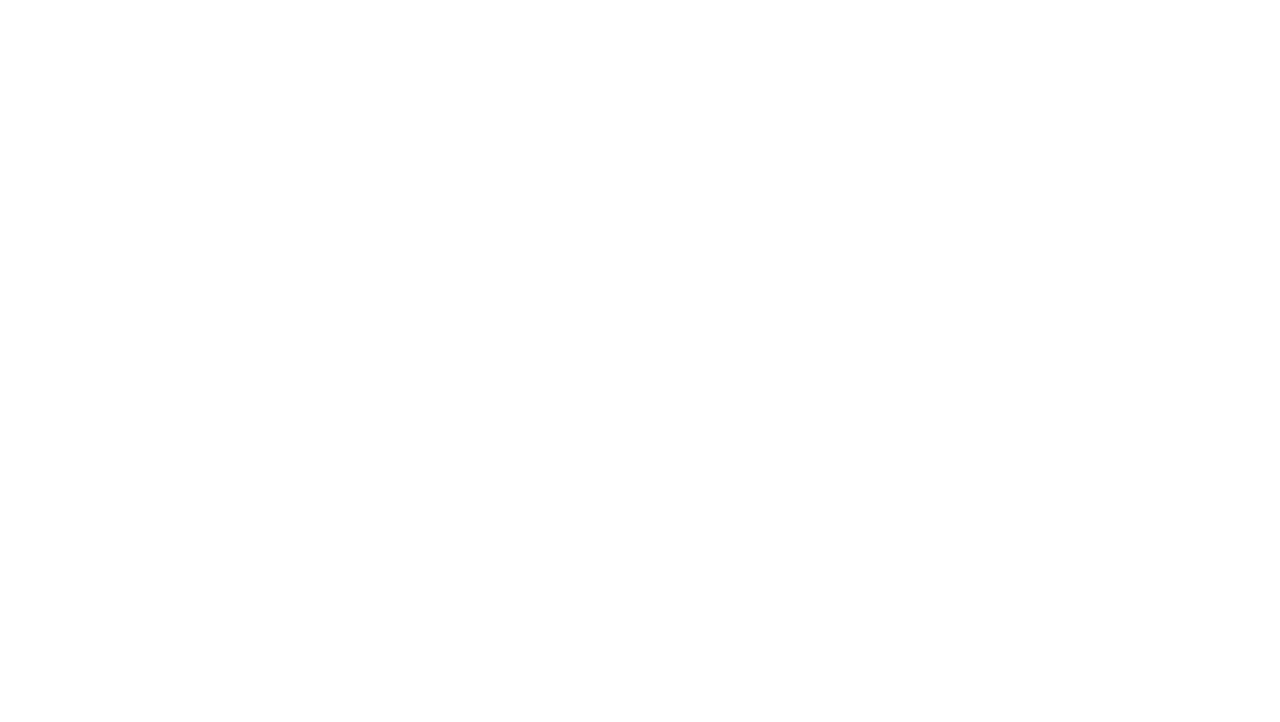
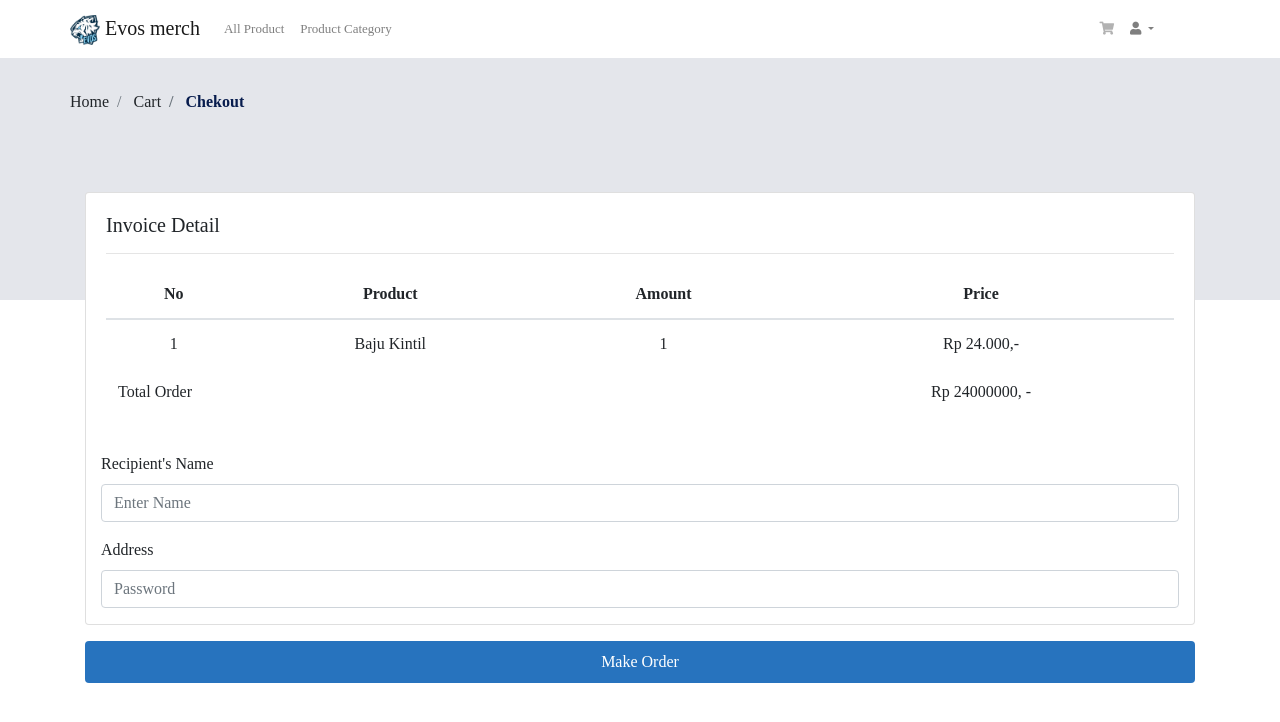
Before and after one commit to renauldie/slicing-merch, a plain HTML site: page chekout.html in a window 1280 px wide. Drawn offline with Linux system fonts and the light colour scheme.

Commit message:
halaman chekout sama success

```diff
--- a/chekout.html
+++ b/chekout.html
@@ -0,0 +1,148 @@
+<!DOCTYPE html>
+<html lang="en">
+
+  <head>
+    <meta charset="UTF-8" />
+    <meta name="viewport" content="width=device-width, initial-scale=1.0" />
+    <title>Evos Merch</title>
+    <link rel="stylesheet" href="frontend/libraries/bootstrap/css/bootstrap.css" />
+    <link rel="stylesheet" href="frontend/libraries/fontawesome/css/all.css" />
+    <link rel="stylesheet" href="frontend/libraries/fontawesome/css/fontawesome.css" />
+    <link rel="stylesheet" href="frontend/libraries/fontawesome/css/brands.css" />
+    <link rel="stylesheet" href="frontend/libraries/fontawesome/css/solid.css" />
+    <link rel="stylesheet" href="frontend/style/style.css" />
+  </head>
+
+  <body>
+    <!-- Navbar -->
+    <nav class="navbar navbar-light bg-white navbar-expand">
+      <div class="container">
+        <a class="navbar-brand" href="index.html">
+          <img src="frontend/images/logo.png" width="30" height="30" alt="" />
+          Evos merch
+        </a>
+
+        <ul class="navbar-nav">
+          <li>
+            <a href="product.html" class="nav-link">
+              All Product
+            </a>
+          </li>
+        </ul>
+
+        <ul class="navbar-nav">
+          <li>
+            <a href="#" class="nav-link">
+              Product Category
+            </a>
+          </li>
+        </ul>
+
+        <div class="navbar-nav ml-auto">
+          <ul class="navbar-nav mr-5">
+
+            <li class="nav-item">
+              <a class="nav-link disabled" href="#">
+                <i class="fa fa-shopping-cart"></i>
+              </a>
+            </li>
+
+            <li class="nav-item dropdown">
+              <a class="nav-link dropdown-toggle" href="#" id="navbarDropdown" role="button" data-toggle="dropdown"
+                aria-haspopup="true" aria-expanded="false">
+                <i class="fa fa-user"></i>
+              </a>
+              <div class="dropdown-menu dropdown-menu-right position-absolute" aria-labelledby="navbarDropdown">
+                <a class="dropdown-item" href="#">Profile</a>
+                <a class="dropdown-item" href="#">Transaction History</a>
+                <div class="dropdown-divider"></div>
+                <a class="dropdown-item" href="#">Login</a>
+              </div>
+            </li>
+          </ul>
+        </div>
+      </div>
+    </nav>
+    <!-- End Navbar -->
+
+    <main>
+      <section class="section-chekout-header"></section>
+      <section class="section-chekout-detail">
+        <div class="container">
+          <div class="row">
+            <div class="col p-0 pl-3 pl-lg-0">
+              <nav aria-label="breadcrumb">
+                <ol class="breadcrumb">
+                  <li class="breadcrumb-item" aria-current="page">
+                    Home
+                  </li>
+                  <li class="breadcrumb-item" aria-current="page">
+                    Cart
+                  </li>
+                  <li class="breadcrumb-item active" aria-current="page">
+                    Chekout
+                  </li>
+                </ol>
+              </nav>
+            </div>
+          </div>
+          <div class="row">
+            <div class="col-md-12 col-xl-12">
+              <div class="card mt-5">
+                <div class="card-body card-details">
+                  <h2>Invoice Detail</h2>
+                  <hr />
+                  <table class="table text-center table-borderless">
+                    <div class="table-responsive">
+                      <thead>
+                        <tr>
+                          <th>No</th>
+                          <th>Product</th>
+                          <th>Amount</th>
+                          <th>Price</th>
+                        </tr>
+                      </thead>
+                      <tbody>
+                        <tr>
+                          <td>1</td>
+                          <td>Baju Kintil</td>
+                          <td>1</td>
+                          <td>Rp 24.000,-</td>
+                        </tr>
+                        <tr>
+                          <td colspan="3" class="text-left">Total Order</td>
+                          <td class="text-center">Rp 24000000, -</td>
+                        </tr>
+                      </tbody>
+                    </div>
+                  </table>
+                </div>
+
+                <form class="container-fluid">
+                  <div class="form-group">
+                    <label for="exampleInputEmail1">Recipient's Name</label>
+                    <input type="recippient" class="form-control" placeholder="Enter Name">
+                  </div>
+                  <div class="form-group">
+                    <label for="exampleInputPassword1">Address</label>
+                    <input type="address" class="form-control" id="exampleInputPassword1" placeholder="Password">
+                  </div>
+                </form>
+              </div>
+
+              <div class="join-container">
+                <a href="" class="btn btn-block btn-chekout mt-3 py-2">Make Order</a>
+              </div>
+            </div>
+
+          </div>
+        </div>
+      </section>
+    </main>
+
+    <script src="frontend/libraries/jquery/jquery-3.4.1.min.js"></script>
+    <script src="frontend/libraries/bootstrap/js/bootstrap.js"></script>
+    <script src="frontend/script/main.js"></script>
+  </body>
+
+</html>
--- a/frontend/style/style.scss
+++ b/frontend/style/style.scss
@@ -29,6 +29,15 @@ nav {
   background-color: #b4b4b4;
   color: rgb(28, 61, 119);
   border: 0;
+}
+
+.table-borderless {
+  th {
+    border: none;
+  }
+  td {
+    border: none;
+  }
 }
 
 header {
@@ -374,3 +383,104 @@ header {
     }
   }
 }
+
+//chekout
+
+.section-chekout-header {
+  min-height: 310px;
+  background: #e4e6eb;
+  margin-top: -68px;
+}
+
+.section-chekout-detail {
+  margin-top: -210px;
+  min-height: 100vh;
+
+  .breadcrumb {
+    background-color: transparent;
+    padding: 0;
+    margin-bottom: 30px;
+  }
+
+  .breadcrumb-item {
+    &.active {
+      font-weight: bold;
+      color: #071c4d;
+    }
+  }
+
+  .card-details {
+    .product-information {
+      th {
+        font-weight: 300;
+        font-size: 18px;
+        color: #071c4d;
+      }
+
+      td {
+        font-weight: 300;
+        font-size: 18px;
+        color: #b1b1b1;
+      }
+
+      .text-blue {
+        color: #071c4d;
+        font-weight: bold;
+      }
+    }
+
+    h1 {
+      font-size: 26px;
+    }
+
+    h2 {
+      font-size: 20px;
+    }
+
+    p {
+      font-size: 18px;
+      color: #b1b1b1;
+    }
+  }
+  .btn-chekout {
+    background-color: #2773be;
+    color: #fff;
+
+    &:hover {
+      background-color: #1f568d;
+    }
+  }
+}
+
+//success
+
+.section-success {
+  height: 90vh;
+
+  img {
+    max-width: 400px;
+  }
+
+  h1 {
+    font-weight: 600;
+    font-size: 26px;
+    color: #071c4d;
+  }
+
+  p {
+    font-weight: 300;
+    font-size: 18px;
+    color: #b1b1b1;
+  }
+
+  .btn-home-page {
+    border-radius: 4px;
+    background-color: #071c4d;
+    color: #fff;
+
+    &:hover {
+      background-color: #2a488e;
+      color: #fff;
+    }
+  }
+}
```
Also changed, not shown: success.html (added, +34 -0 lines), frontend/images/success.png (added), frontend/style/style.css, 1 other file.
